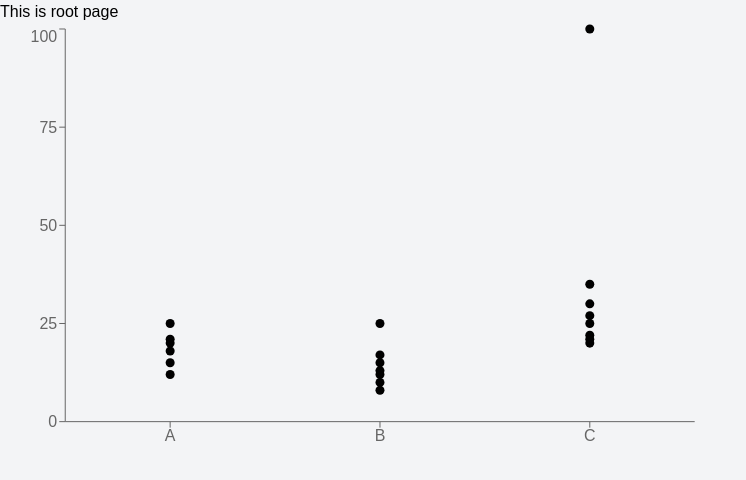
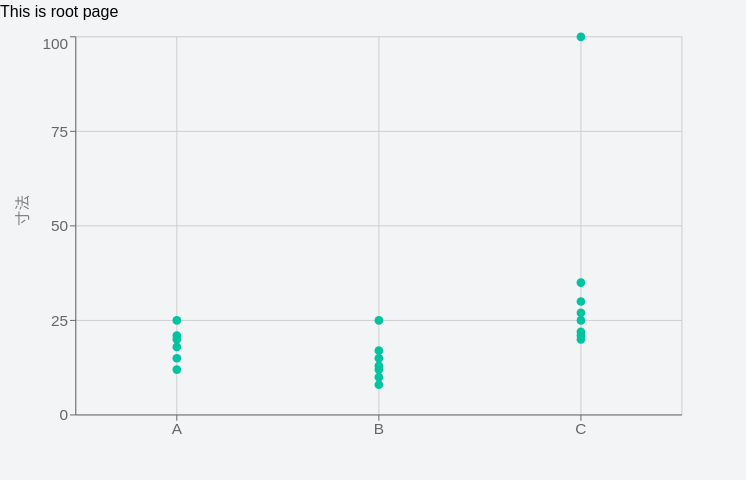
Before and after one commit to sanotaku/nextjs-utils, a Next.js app: page / in a window 1280 px wide. Shown: the top 480 px of the page, without its empty margins (0-746 px from the left). Built offline with nearby package versions, Linux system fonts and the light colour scheme.

Commit message:
スタイルの変更

```diff
--- a/app/components/charts/ScatterGroupPlot.tsx
+++ b/app/components/charts/ScatterGroupPlot.tsx
@@ -1,4 +1,4 @@
-"use client";
+"use client"
 
 import {
   ScatterChart,
@@ -6,16 +6,20 @@ import {
   YAxis,
   Scatter,
   Tooltip,
-} from "recharts";
+  CartesianGrid
+} from "recharts"
 
 type ScatterGroupPlotDatum = {
-  category: string;
-  values: number[];
-};
+  category: string
+  values: number[]
+
+}
 
 type ScatterGroupPlotProps = {
-  data: ScatterGroupPlotDatum[];
-};
+  data: ScatterGroupPlotDatum[]
+  xlabel?: string
+  ylabel: string
+}
 
 const getAverage = (arr: number[]): number => {
   if (arr.length === 0) return 0
@@ -46,26 +50,26 @@ function getStandardDeviation(arr: number[]): number {
   return Math.sqrt(unbiasedVariance)
 }
 
-export default function ScatterGroupPlot({data}: ScatterGroupPlotProps) {
+export default function ScatterGroupPlot({data, xlabel = "", ylabel}: ScatterGroupPlotProps) {
   const scatterData = data.flatMap((datum, index) =>
     datum.values.map((value) => ({
       x: index,
       y: value,
       category: datum.category,
     }))
-  );
+  )
 
 
   function GroupTooltip({active, payload}: any) {
     if (!active || !payload?.length) {
-      return null;
+      return null
     }
 
-    const category = payload[0].payload.category;
-    const group = data.find((d) => d.category === category);
+    const category = payload[0].payload.category
+    const group = data.find((d) => d.category === category)
 
     if (!group) {
-      return null;
+      return null
     }
 
     return (
@@ -82,32 +86,22 @@ export default function ScatterGroupPlot({data}: ScatterGroupPlotProps) {
 
 
   return (
-    <ScatterChart
-      style={{
-        width: "100%",
-        maxWidth: "700px",
-        aspectRatio: 1.618,
-      }}
-    >
+    <ScatterChart style={{ width: "100%", maxWidth: "700px", aspectRatio: 1.618, padding: "8px" }}>
       <XAxis
         type="number"
         dataKey="x"
         domain={[-0.5, data.length - 0.5]}
         ticks={data.map((_, index) => index)}
         tickFormatter={(value) => data[value]?.category ?? ""}
+        label={{ value: xlabel}}
       />
 
-      <YAxis
-        type="number"
-        dataKey="y"
-      />
+      <YAxis type="number" dataKey="y" label={{ value: ylabel, angle: -90, position: "insideLeft"}}/>
 
-      <Scatter
-        data={scatterData}
-        dataKey="y"
-      />
+      <Scatter data={scatterData} dataKey="y" fill="#00C49F"/>
 
-      <Tooltip content={GroupTooltip}/>
+      <Tooltip content={GroupTooltip} isAnimationActive={false}/>
+      <CartesianGrid />
     </ScatterChart>
-  );
+  )
 }
--- a/app/page.tsx
+++ b/app/page.tsx
@@ -91,6 +91,7 @@ export default function Home() {
           { category: "B", values: [8, 10, 12, 13, 15, 17, 25] },
           { category: "C", values: [20, 21, 22, 25, 27, 30, 35, 100] },
         ]}
+        ylabel="寸法"
       />
     </div>
   );
```
